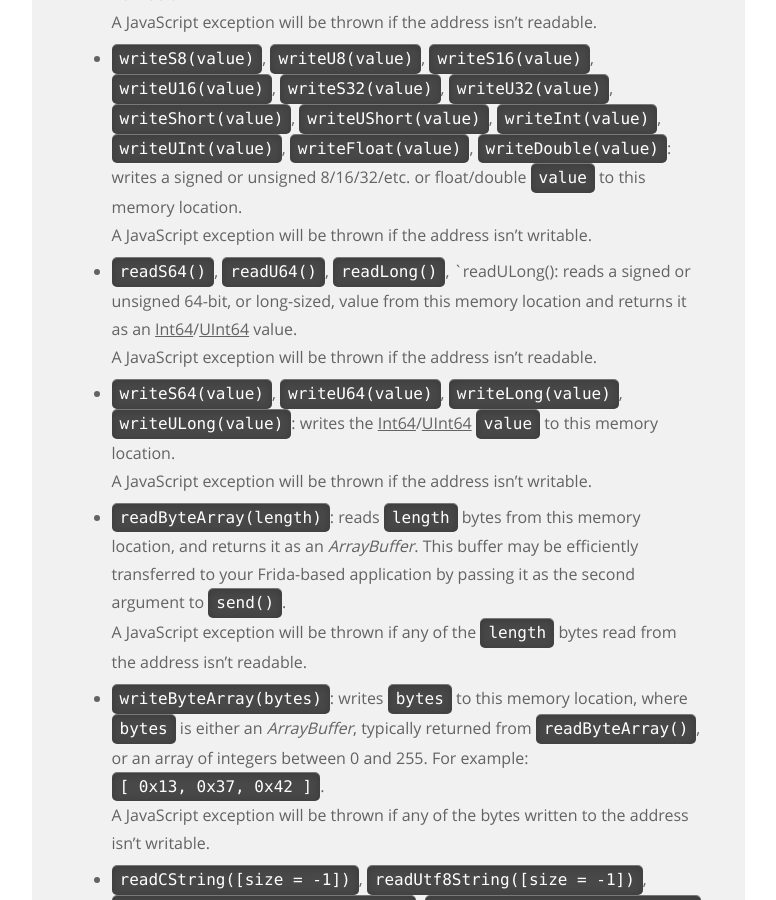
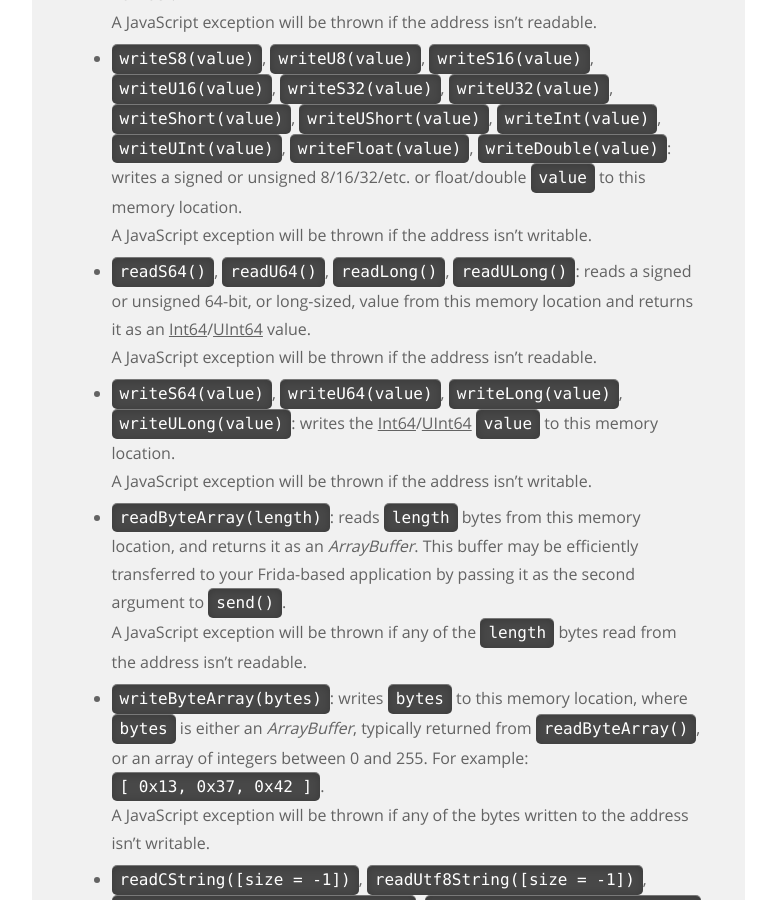
Before and after one commit to frida/frida-website, a Jekyll site: the page built from _docs/javascript-api.md, in a window 1280 px wide and 900 px high, scrolled down 18848 px. Shown: the whole window, without its empty margins (364-1140 px from the left). Built offline with Jekyll 4.4.1, drawn with Linux system fonts in a browser that asks for light colours.

Commit message:
Fix formatting typo

```diff
--- a/_docs/javascript-api.md
+++ b/_docs/javascript-api.md
@@ -765,7 +765,7 @@ Interceptor.attach(f, {
     A JavaScript exception will be thrown if the address isn't writable.
 
 -   `readS64()`, `readU64()`,
-    `readLong()`, `readULong():
+    `readLong()`, `readULong()`:
     reads a signed or unsigned 64-bit, or long-sized, value from this memory
     location and returns it as an [Int64](#int64)/[UInt64](#uint64) value.
 
```
